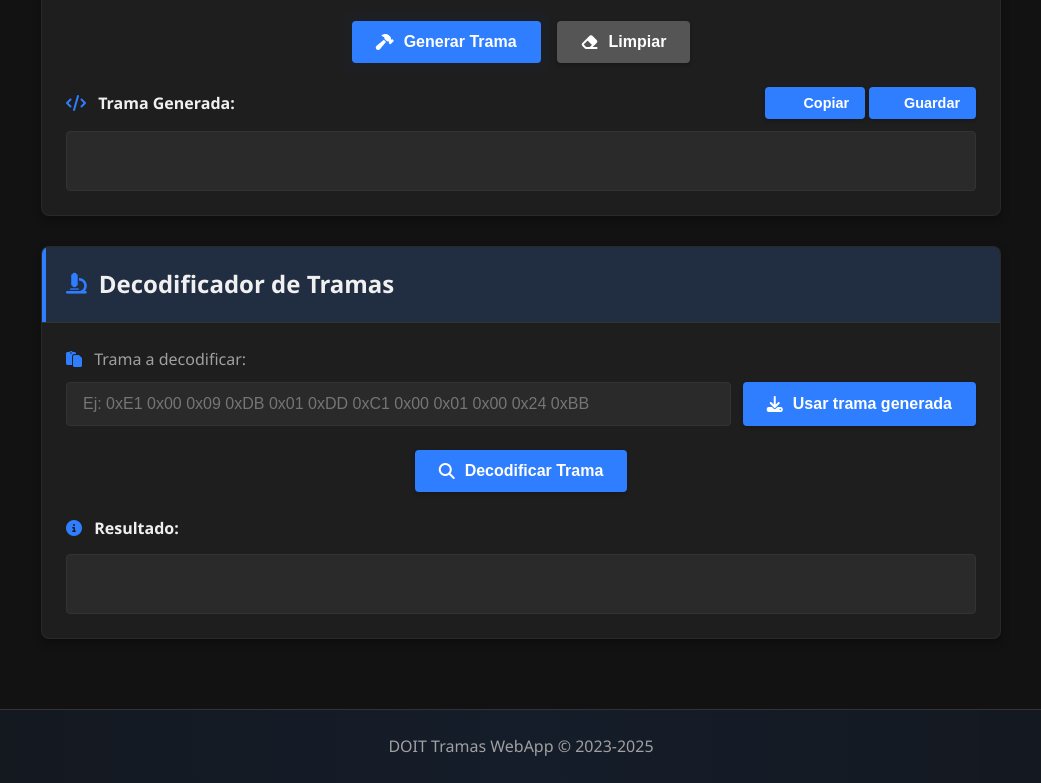
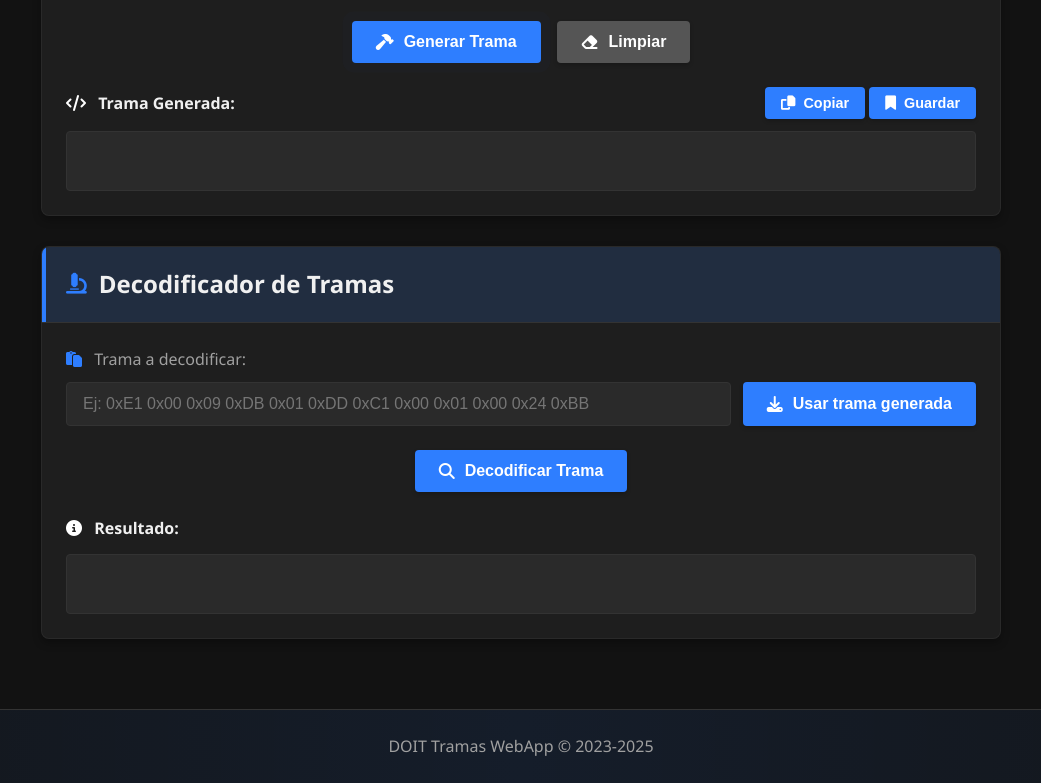
Before and after one commit to DoitHW/DOIT-frame-maker, a plain HTML site: page index.html in a window 1280 px wide. Shown: the part 1051-1834 px from the top of the page, without its empty margins (119-1160 px from the left). Drawn offline with Linux system fonts and the light colour scheme.

Commit message:
Update index.html

```diff
--- a/index.html
+++ b/index.html
@@ -316,7 +316,7 @@
       font-weight: 600;
     }
     .output-header i {
-      color: var(--primary-color);
+      color: #ffffff;
       margin-right: 8px;
       transition: color var(--transition-normal);
     }
```
